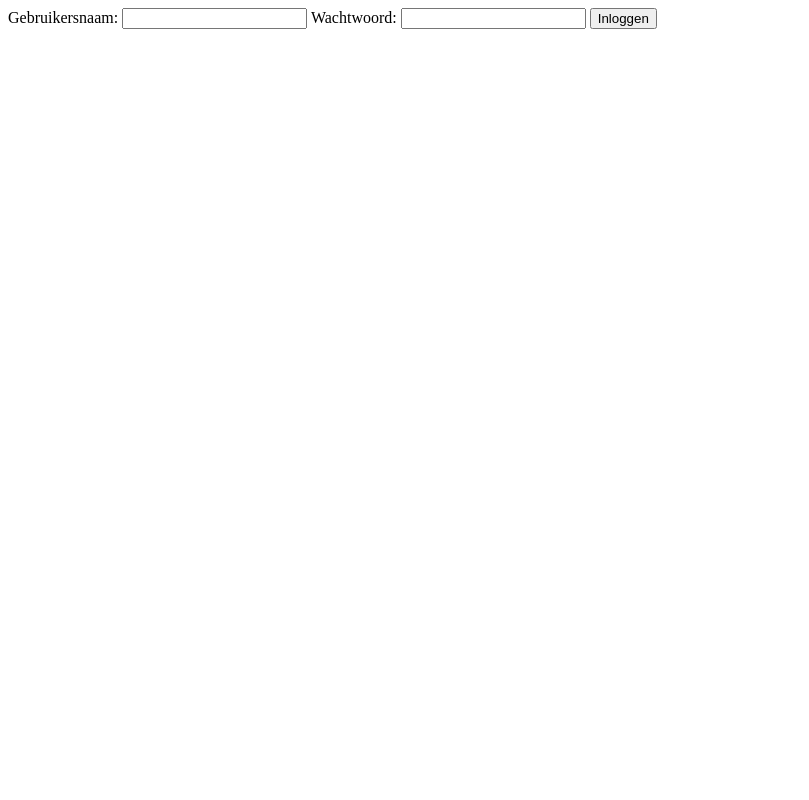
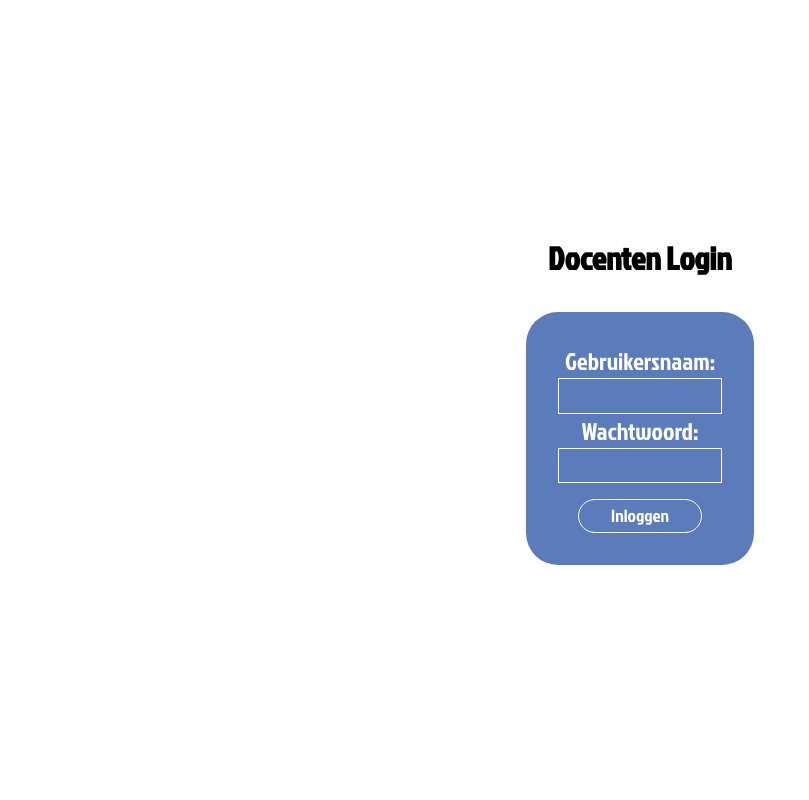
Before and after one commit to Justin-89710/ProjectenBureau2, a PHP site: page /docenten_login.php in a window 1280 px wide. Shown: the whole page, without its empty margins (0-809 px from the left). Run offline with PHP 8.4, Linux system fonts and the light colour scheme.

Commit message:
Docenten login styling

```diff
--- /dev/null
+++ b/projectenbureau-main/css/login.css
@@ -0,0 +1,68 @@
+@font-face {
+    font-family: jockeyone;
+    src: url(../fonts/JockeyOne-Regular.ttf);
+  }
+
+  :root {
+    --blue: #5C7BBA;
+  }
+
+* {
+    font-family: jockeyone;
+    margin: 0;
+    padding: 0;
+    box-sizing: border-box;
+    overflow-x: hidden;
+}
+
+body {
+    font-family: jockeyone;
+    display: flex;
+    justify-content: center;
+    align-items: center;
+    flex-direction: column;
+    height: 100vh;
+}
+
+h1 {
+    margin-bottom: 2rem;
+    font-size: 2rem;
+}
+form {
+    display: flex;
+    flex-direction: column;
+    justify-content: center;
+    align-items: center;
+    font-size: 1.5rem;
+    background-color: var(--blue);
+    padding: 2rem;
+    border-radius: 2rem;
+    color: white;
+
+}
+
+input:focus {
+    outline: none;
+}
+
+form input {
+    background-color: transparent;
+    border: 1px solid white;
+    color: white;
+    font-size: 1.2rem;
+    padding: .2rem  ;
+
+}
+
+form input[type=submit]{
+    font-size: 1.1rem;
+    margin-top: 1rem;
+    background-color: transparent;
+    border-radius: 2rem;
+    padding-left: 2rem;
+    padding-right: 2rem;
+}
+
+form input[type=submit]:hover {
+    cursor: pointer;
+}
--- a/projectenbureau-main/docenten_login.php
+++ b/projectenbureau-main/docenten_login.php
@@ -38,9 +38,12 @@ if ($_SERVER['REQUEST_METHOD'] == 'POST') {
     <meta name="viewport"
           content="width=device-width, user-scalable=no, initial-scale=1.0, maximum-scale=1.0, minimum-scale=1.0">
     <meta http-equiv="X-UA-Compatible" content="ie=edge">
+    <link rel="stylesheet" href="css/login.css">
     <title>Docenten login</title>
 </head>
 <body>
+
+    <h1>Docenten Login</h1>
 <!-- absic form met username en password -->
 <form method="post">
     <label for="username">Gebruikersnaam:</label>
--- a/projectenbureau-main/index.php
+++ b/projectenbureau-main/index.php
@@ -29,7 +29,7 @@ $result = $conn->query($sql);
 <div class="projecten">
     <h2>Lopende Projecten</h2>
     <?php
-    $i =0;
+    $i = 0;
     if ($result->num_rows > 0) {
         while ($row = $result->fetch_assoc()) {
             $out = "<p class='currproj";
```
